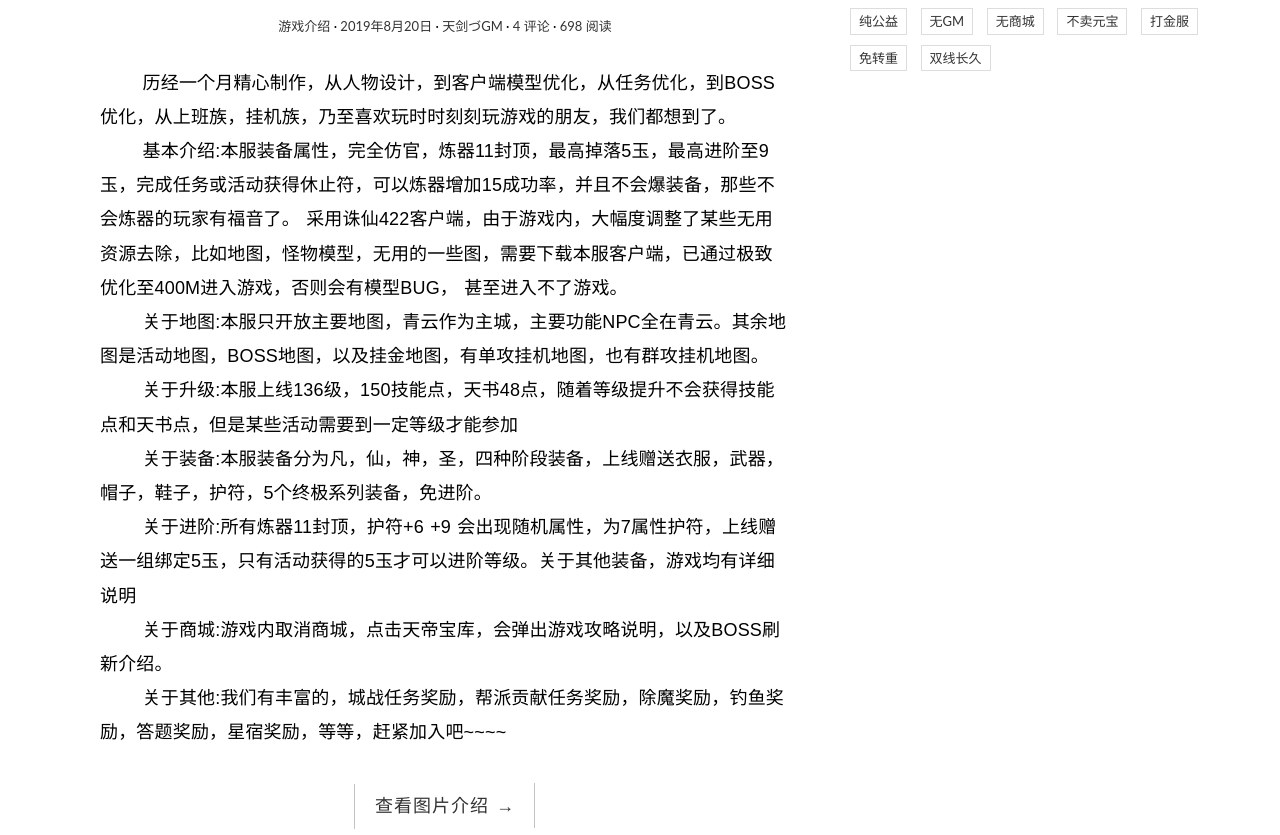
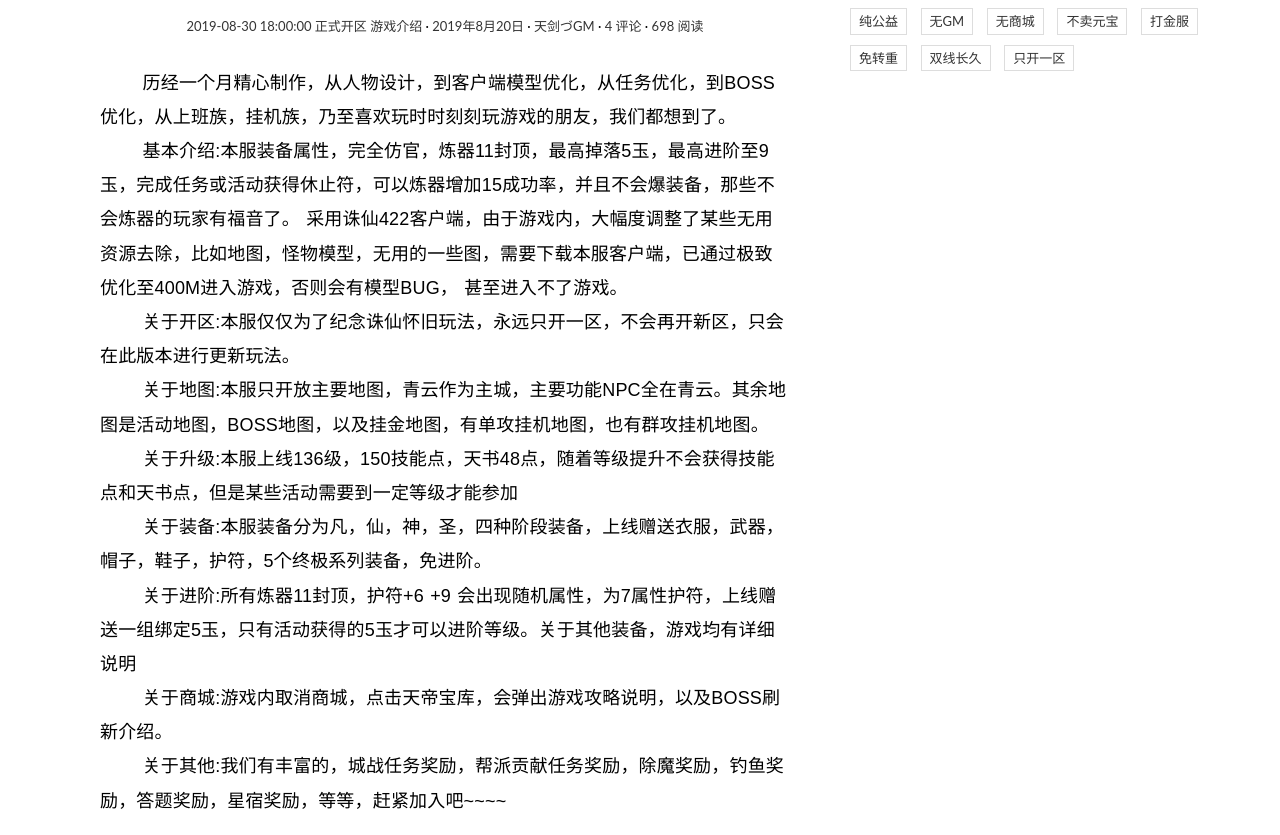
Before and after one commit to tianjianzx/tianjianzx.github.io, a plain HTML site: page index.html in a window 1280 px wide. Shown: the part 216-1051 px from the top of the page. Drawn offline with nearby package versions, Linux system fonts and the light colour scheme; some packages are replaced by stand-ins of ours; a script that the page names is missing.

Commit message:
Update index.html

```diff
--- a/index.html
+++ b/index.html
@@ -67,7 +67,7 @@
                             <a href="#">官方指定QQ群：816762174</a>
                         </h1>
                         <div class="entry-meta">
-                            <span class="post-category"><a href="#"  >游戏介绍</a></span>
+                            <span class="post-category"><a href="#"  >2019-08-30 18:00:00 正式开区 游戏介绍</a></span>
                             <span class="post-date"><a href="#"><time class="entry-date"
                                                                       datetime="2012-11-09T23:15:57+00:00">2019年8月20日</time></a></span>
                             <span class="post-author"><a href="#">天剑づGM</a></span>
@@ -80,6 +80,7 @@
 						 &#8195; &emsp;基本介绍:本服装备属性，完全仿官，炼器11封顶，最高掉落5玉，最高进阶至9玉，完成任务或活动获得休止符，可以炼器增加15成功率，并且不会爆装备，那些不会炼器的玩家有福音了。
 						 采用诛仙422客户端，由于游戏内，大幅度调整了某些无用资源去除，比如地图，怪物模型，无用的一些图，需要下载本服客户端，已通过极致优化至400M进入游戏，否则会有模型BUG，
 						 甚至进入不了游戏。<br>
+						 &#8195; &emsp;关于开区:本服仅仅为了纪念诛仙怀旧玩法，永远只开一区，不会再开新区，只会在此版本进行更新玩法。<br>
 						 &#8195; &emsp;关于地图:本服只开放主要地图，青云作为主城，主要功能NPC全在青云。其余地图是活动地图，BOSS地图，以及挂金地图，有单攻挂机地图，也有群攻挂机地图。<br>
 						 &#8195; &emsp;关于升级:本服上线136级，150技能点，天书48点，随着等级提升不会获得技能点和天书点，但是某些活动需要到一定等级才能参加<br>
 						 &#8195; &emsp;关于装备:本服装备分为凡，仙，神，圣，四种阶段装备，上线赠送衣服，武器，帽子，鞋子，护符，5个终极系列装备，免进阶。<br>
@@ -88,7 +89,7 @@
 						 &#8195; &emsp;关于其他:我们有丰富的，城战任务奖励，帮派贡献任务奖励，除魔奖励，钓鱼奖励，答题奖励，星宿奖励，等等，赶紧加入吧~~~~<br>
 						</p>
                         <div class="read-more cl-effect-14">
-                            <a href="#" class="more-link"  onclick="alert('研发中');">查看图片介绍 <span class="meta-nav">→</span></a>
+                            <a href="#" class="more-link"  onclick="alert('研发中');">2019-08-30 18:00:00 正式开区<span class="meta-nav">→</span></a>
                         </div>
                     </div>
                 </article>
@@ -129,6 +130,9 @@
                         </li>
 						<li>
                             <a href="#">双线长久</a>
+                        </li>
+			    <li>
+                            <a href="#">只开一区</a>
                         </li>
                     </ul>
                 </div>
```
